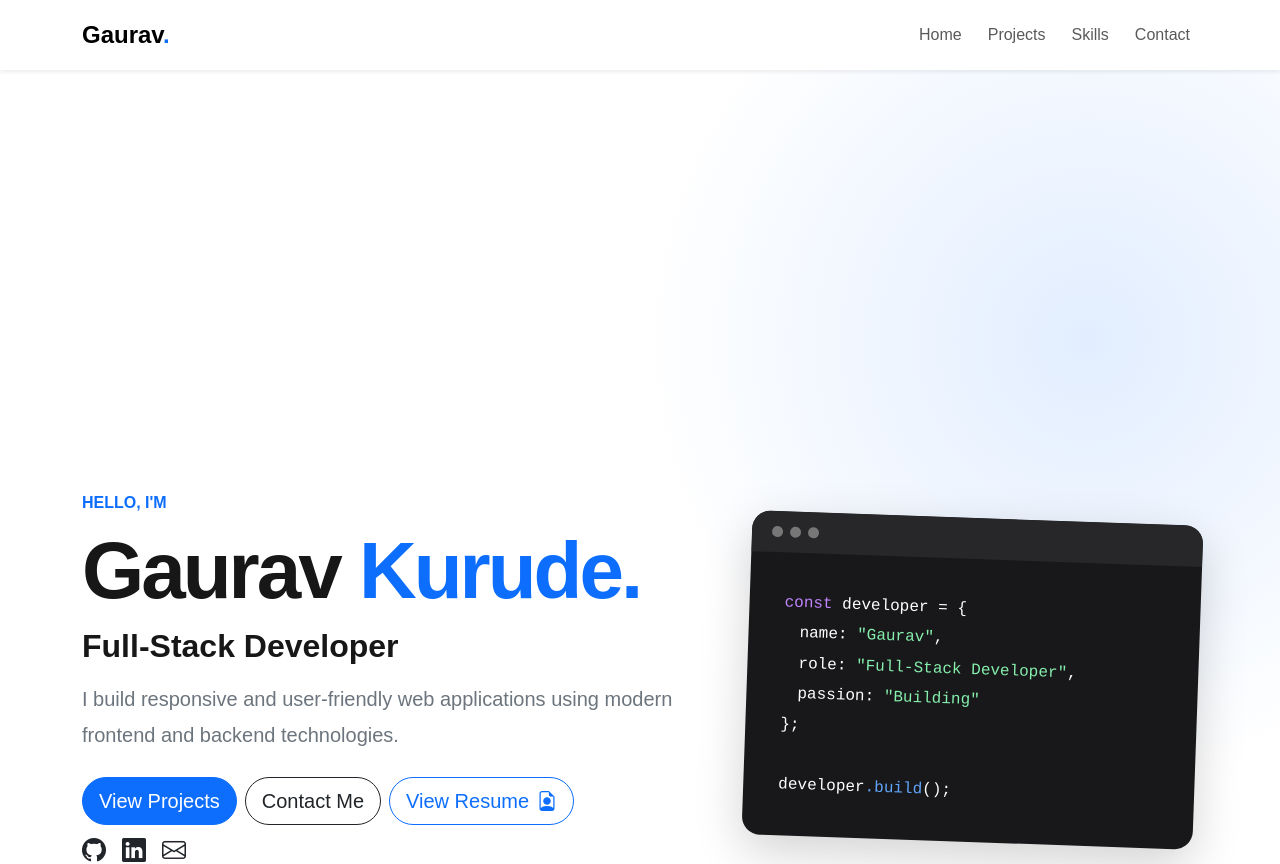
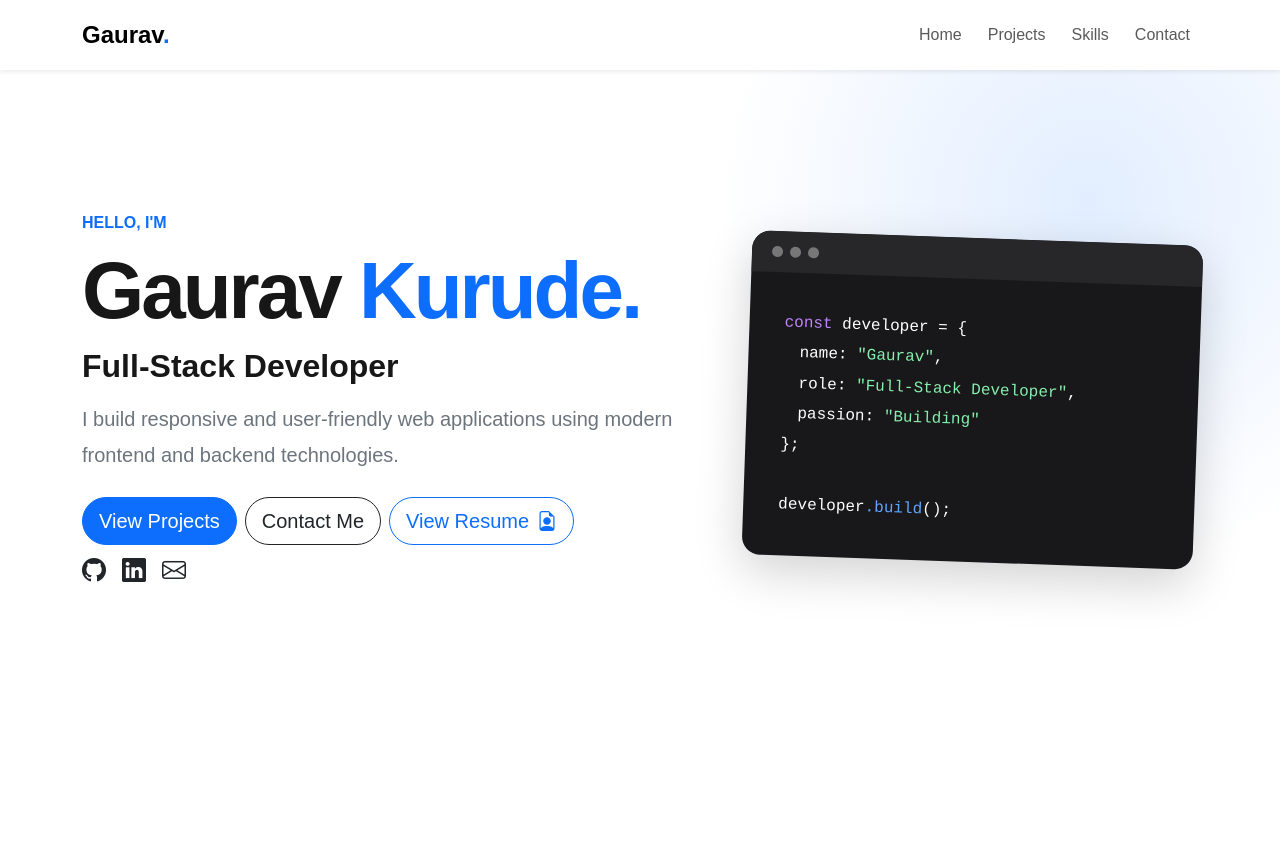
Before and after one commit to Gaurav-Kurude/Gaurav-Kurude, a React (Vite) app: page / in a window 1280 px wide. Shown: the top 864 px of the page. Built offline with nearby package versions, Linux system fonts and the light colour scheme.

Commit message:
gaurav-portfolio

```diff
--- a/src/App.css
+++ b/src/App.css
@@ -335,6 +335,6 @@ body {
 
 @media (width >= 992px) {
     .hero-section .min-vh-100 {
-        min-height: 170vh !important;
+        min-height: 100vh !important;
     }
 }
```
